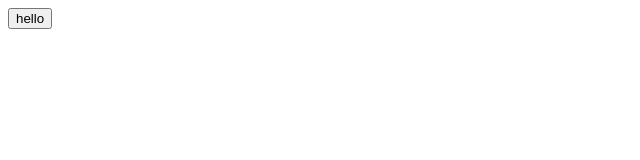
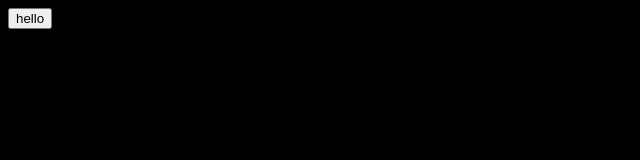
Before and after one commit to oscillateProjects/oscillateProjects.github.io, a plain HTML site: page index.html in a window 1280 px wide. Shown: the whole page, without its empty margins (0-640 px from the left). Drawn offline with nearby package versions, Linux system fonts and the light colour scheme.

Commit message:
button alert

```diff
--- a/index.js
+++ b/index.js
@@ -6,5 +6,8 @@ $(document).ready(function(){
 
 function loadscreen() {
     hello = $(document.createElement('button')).text('hello').appendTo('body');
-    //$('body').append(hello);
+
+    hello.on('click', function() {
+        alert('hello');
+    })
 }
--- a/styles.css
+++ b/styles.css
@@ -1,3 +1,3 @@
-h1 {
-
+body {
+    background-color: black;
 }
```
